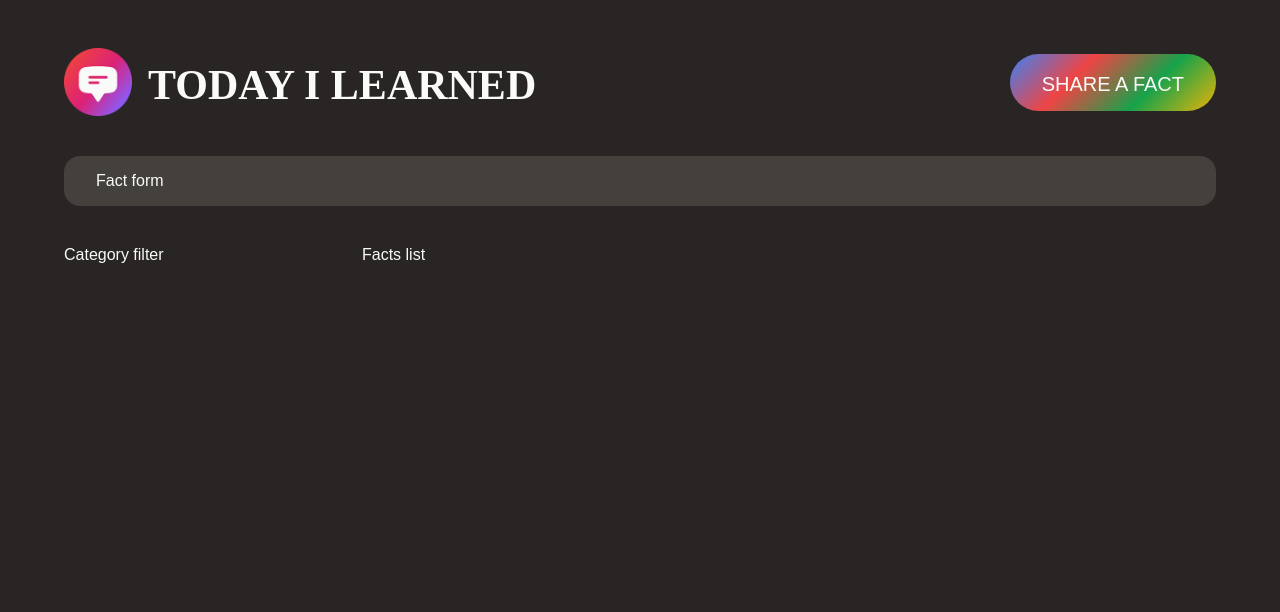
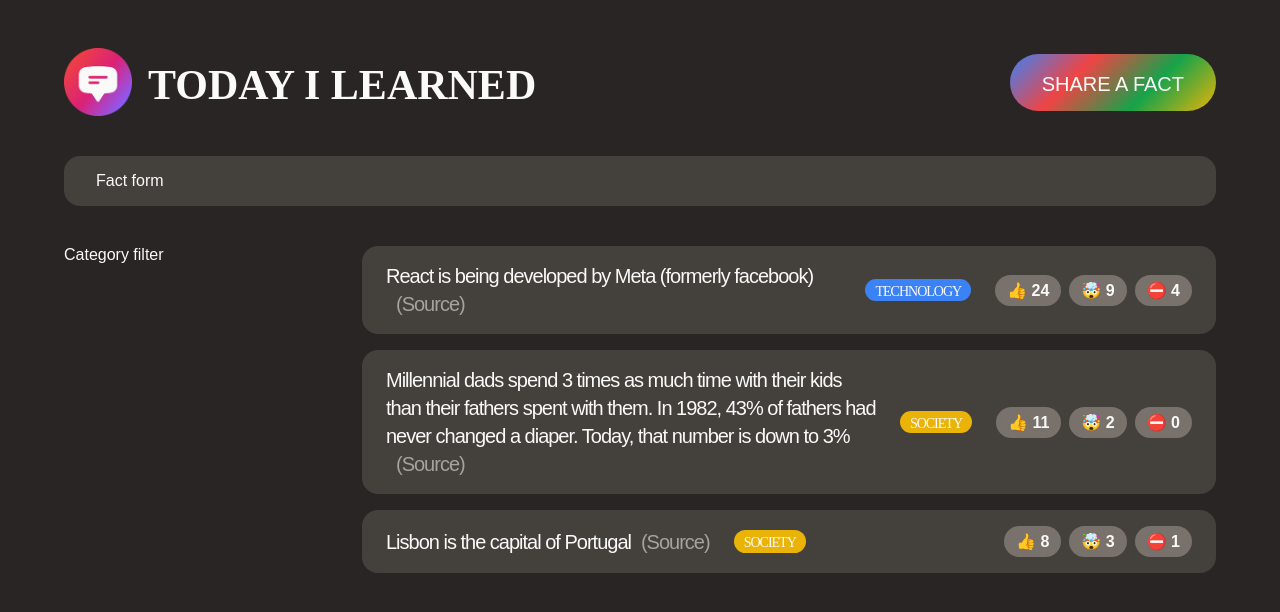
Before and after one commit to anilbeter/today-i-learned-web-app, a React (Create React App) app: page / in a window 1280 px wide. Shown: the top 612 px of the page. Built offline with nearby package versions, Linux system fonts and the light colour scheme; the HTML template or start-up script is replaced by a standard one.

Commit message:
rendering list of facts

```diff
--- a/src/App.js
+++ b/src/App.js
@@ -1,4 +1,49 @@
 import "./style.css";
+
+const CATEGORIES = [
+  { name: "technology", color: "#3b82f6" },
+  { name: "science", color: "#16a34a" },
+  { name: "finance", color: "#ef4444" },
+  { name: "society", color: "#eab308" },
+  { name: "entertainment", color: "#db2777" },
+  { name: "health", color: "#14b8a6" },
+  { name: "history", color: "#f97316" },
+  { name: "news", color: "#8b5cf6" },
+];
+
+const initialFacts = [
+  {
+    id: 1,
+    text: "React is being developed by Meta (formerly facebook)",
+    source: "https://opensource.fb.com/",
+    category: "technology",
+    votesInteresting: 24,
+    votesMindblowing: 9,
+    votesFalse: 4,
+    createdIn: 2021,
+  },
+  {
+    id: 2,
+    text: "Millennial dads spend 3 times as much time with their kids than their fathers spent with them. In 1982, 43% of fathers had never changed a diaper. Today, that number is down to 3%",
+    source:
+      "https://www.mother.ly/parenting/millennial-dads-spend-more-time-with-their-kids",
+    category: "society",
+    votesInteresting: 11,
+    votesMindblowing: 2,
+    votesFalse: 0,
+    createdIn: 2019,
+  },
+  {
+    id: 3,
+    text: "Lisbon is the capital of Portugal",
+    source: "https://en.wikipedia.org/wiki/Lisbon",
+    category: "society",
+    votesInteresting: 8,
+    votesMindblowing: 3,
+    votesFalse: 1,
+    createdIn: 2015,
+  },
+];
 
 function App() {
   const appTitle = "Today I Learned";
@@ -33,7 +78,45 @@ function CategoryFilter() {
 }
 
 function FactList() {
-  return <section>Facts list</section>;
+  // TEMPORARY
+  const facts = initialFacts;
+
+  return (
+    <section>
+      <ul className="facts-list">
+        {facts.map(fact => (
+          <li key={fact.id} className="fact">
+            <p>
+              {fact.text}
+              <a
+                className="source"
+                target="_blank"
+                href={fact.source}
+                rel="noreferrer"
+              >
+                (Source)
+              </a>
+            </p>
+            <span
+              className="tag"
+              style={{
+                backgroundColor: CATEGORIES.find(
+                  cat => cat.name === fact.category
+                ).color,
+              }}
+            >
+              {fact.category}
+            </span>
+            <div className="vote-buttons">
+              <button>👍 {fact.votesInteresting}</button>
+              <button>🤯 {fact.votesMindblowing}</button>
+              <button>⛔️ {fact.votesFalse}</button>
+            </div>
+          </li>
+        ))}
+      </ul>
+    </section>
+  );
 }
 
 export default App;
```
